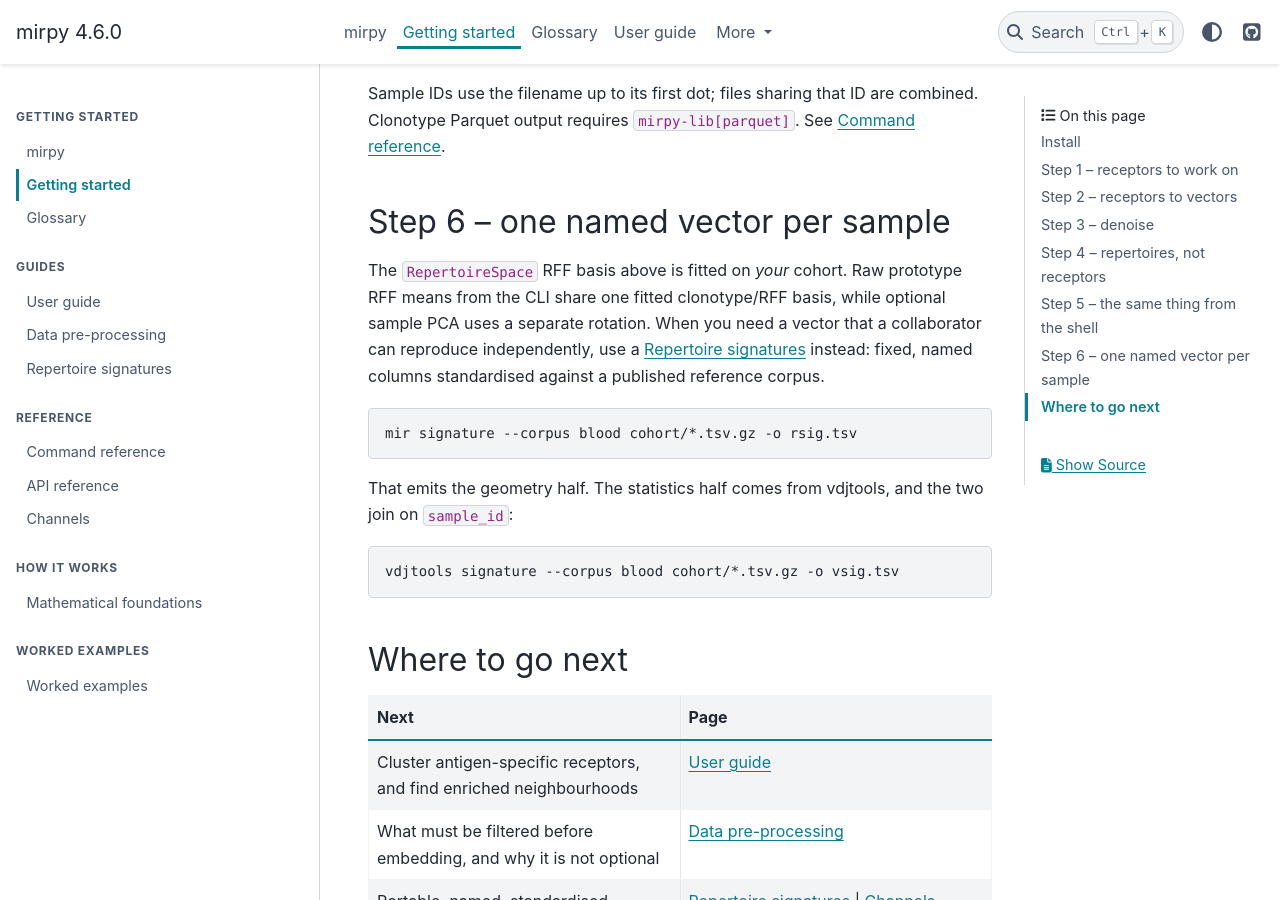
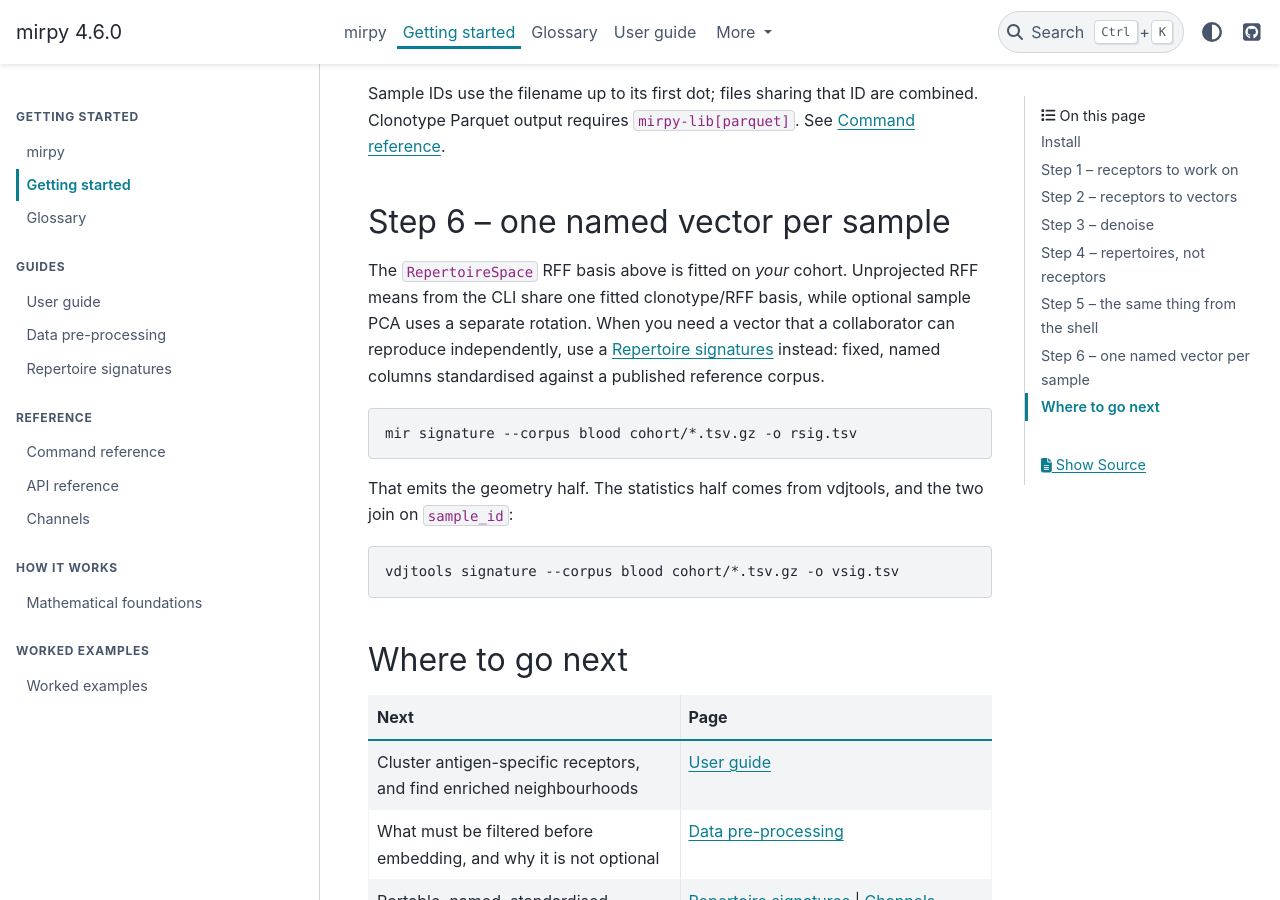
Before and after one commit to antigenomics/mirpy, a Sphinx documentation site: the page built from docs/getting-started.rst, in a window 1280 px wide and 900 px high, scrolled down 3650 px. Built offline with Sphinx 7.4.7 and the PyData theme 0.15.4, drawn with Linux system fonts in a browser that asks for light colours.

Commit message:
Clarify unprojected RFF output and default channels

```diff
--- a/docs/cli.rst
+++ b/docs/cli.rst
@@ -55,7 +55,7 @@
 
 A list of repertoires in, one RFF kernel-mean row per sample out. The order is
 clonotype coordinates → the shared clonotype basis → RFF → weighted mean.
-The default output is unprojected RFF, with optional diversity and second-moment
+The default output is unprojected RFF and diversity, with optional second-moment
 channels. Sample PCA runs only when requested. Counts and missing-locus indicators
 are retained; a missing locus is a hole, not a zero-valued embedding.
 
--- a/docs/getting-started.rst
+++ b/docs/getting-started.rst
@@ -161,7 +161,7 @@
 Step 6 -- one named vector per sample
 -------------------------------------
 
-The ``RepertoireSpace`` RFF basis above is fitted on *your* cohort. Raw prototype
+The ``RepertoireSpace`` RFF basis above is fitted on *your* cohort. Unprojected
 RFF means from the CLI share one fitted clonotype/RFF basis, while optional sample PCA uses a separate rotation. When you need a vector that a collaborator can
 reproduce independently, use a :doc:`signature` instead: fixed, named columns standardised against a
 published reference corpus.
```
